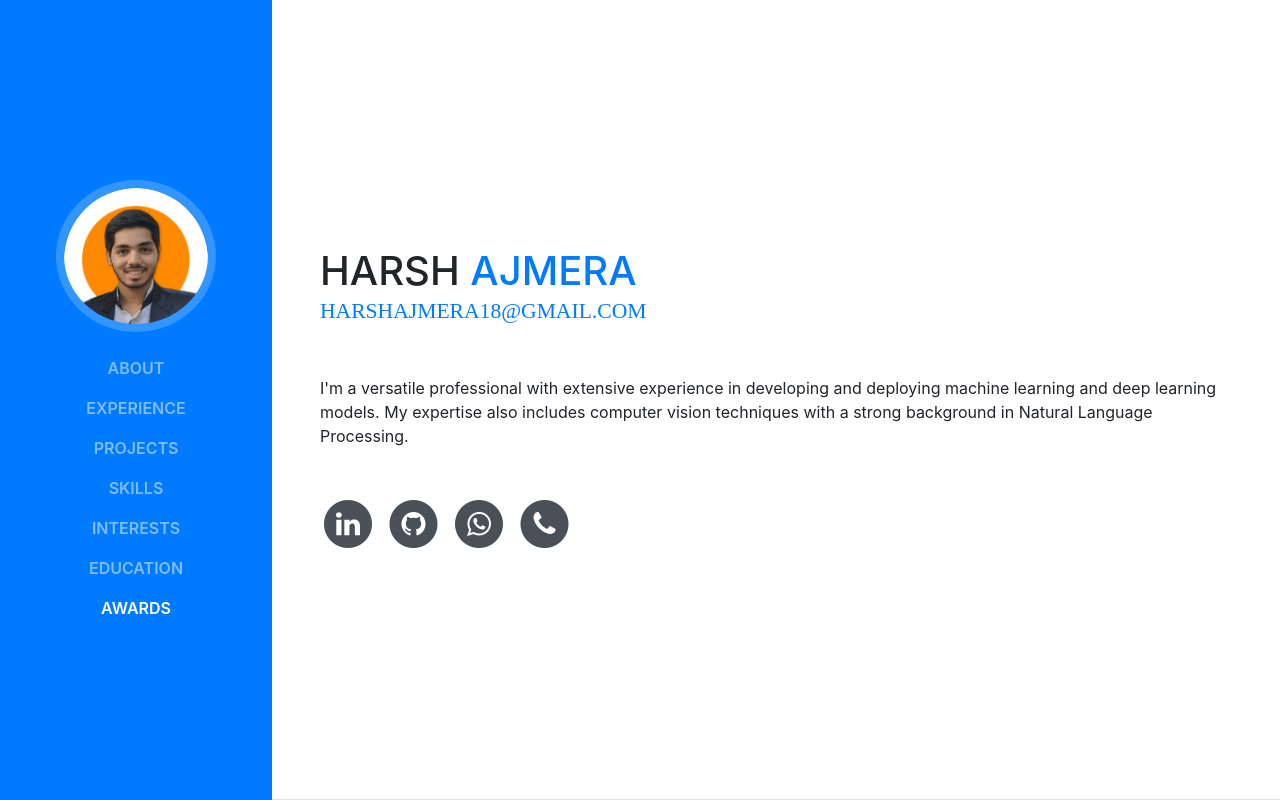
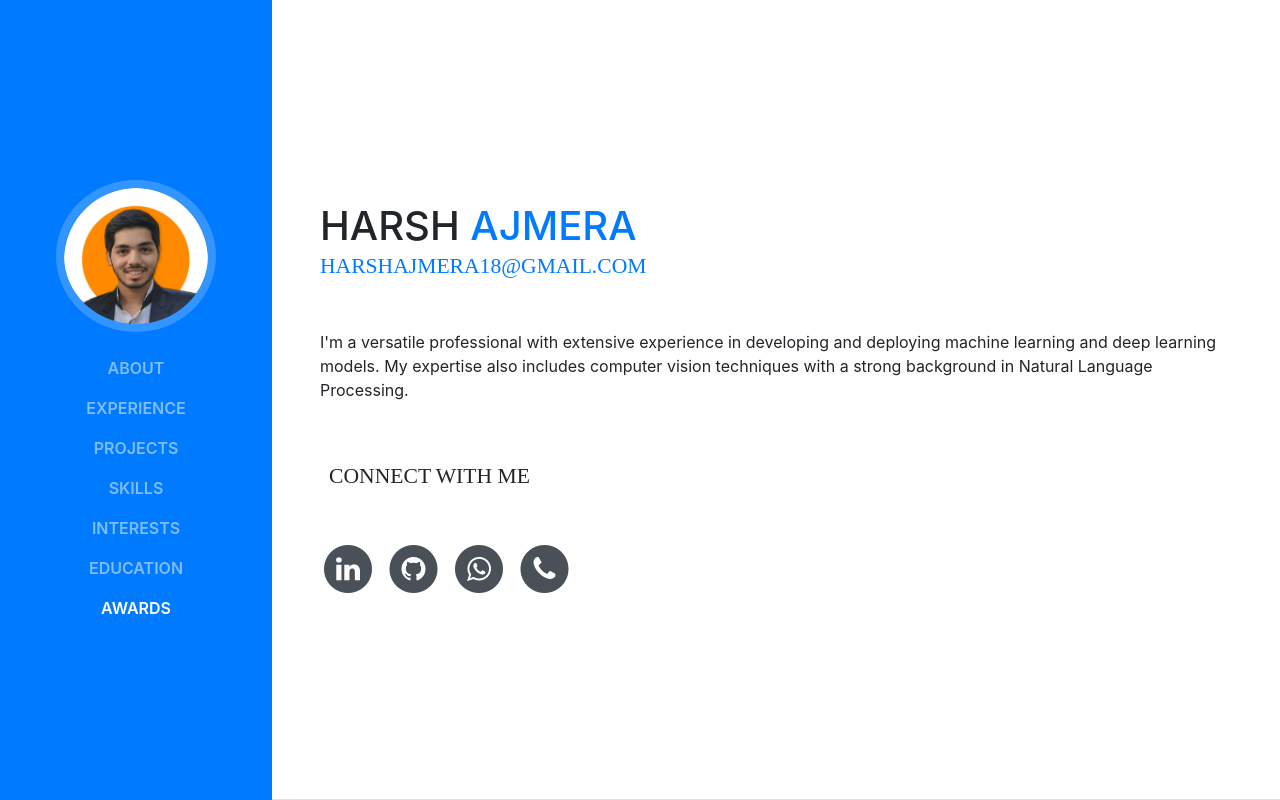
Before and after one commit to HarshAjmeraa/Portfolio, a website with bundled scripts: page index.html in a window 1280 px wide. Shown: the top 800 px of the page. Built offline with nearby package versions, Linux system fonts and the light colour scheme; a web font is replaced by a local one.

Commit message:
index.html

```diff
--- a/index.html
+++ b/index.html
@@ -78,7 +78,7 @@
             learning models. My expertise also includes computer vision techniques with a strong background in Natural
             Language Processing.</p>
           <ul class="list-inline list-social-icons mb-0">
-
+            <div class="subheading mb-3", style="padding: 1%;">Connect  with me</div><br>
             <li class="list-inline-item">
               <a href="https://www.linkedin.com/in/harsh-ajmera">
                 <span class="fa-stack fa-lg">
```
